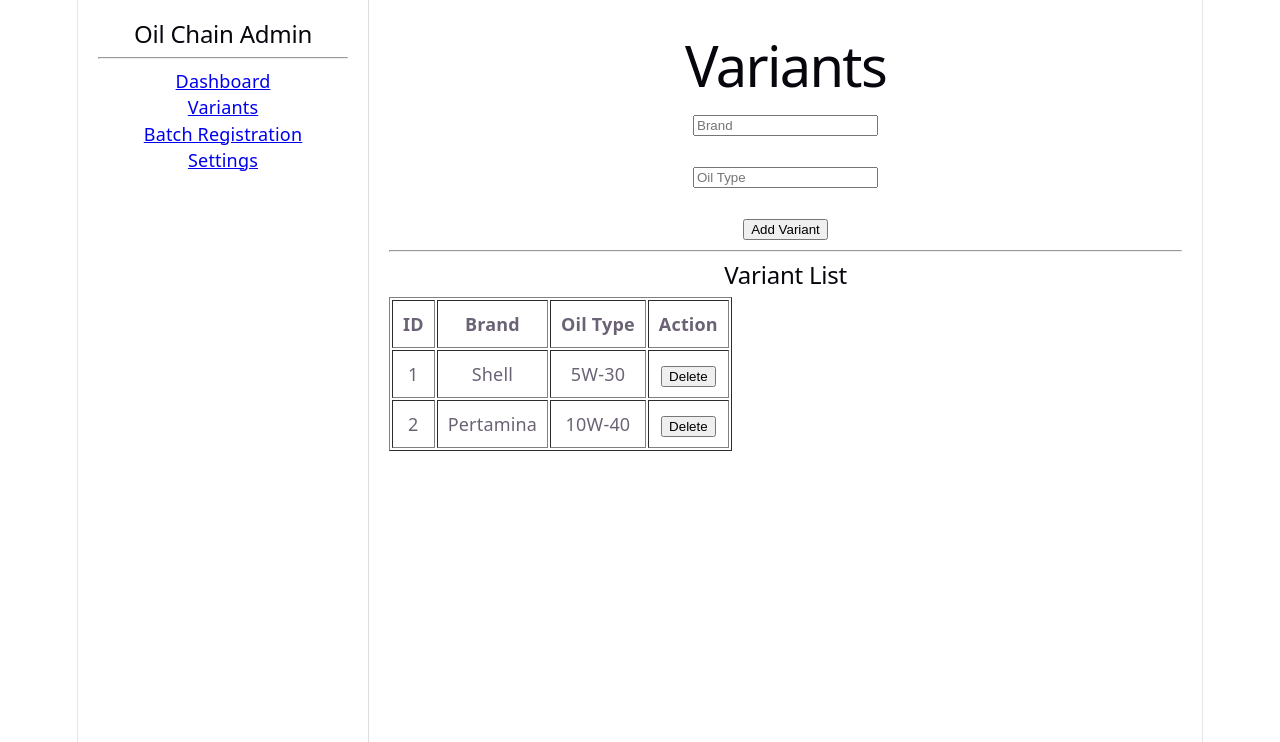
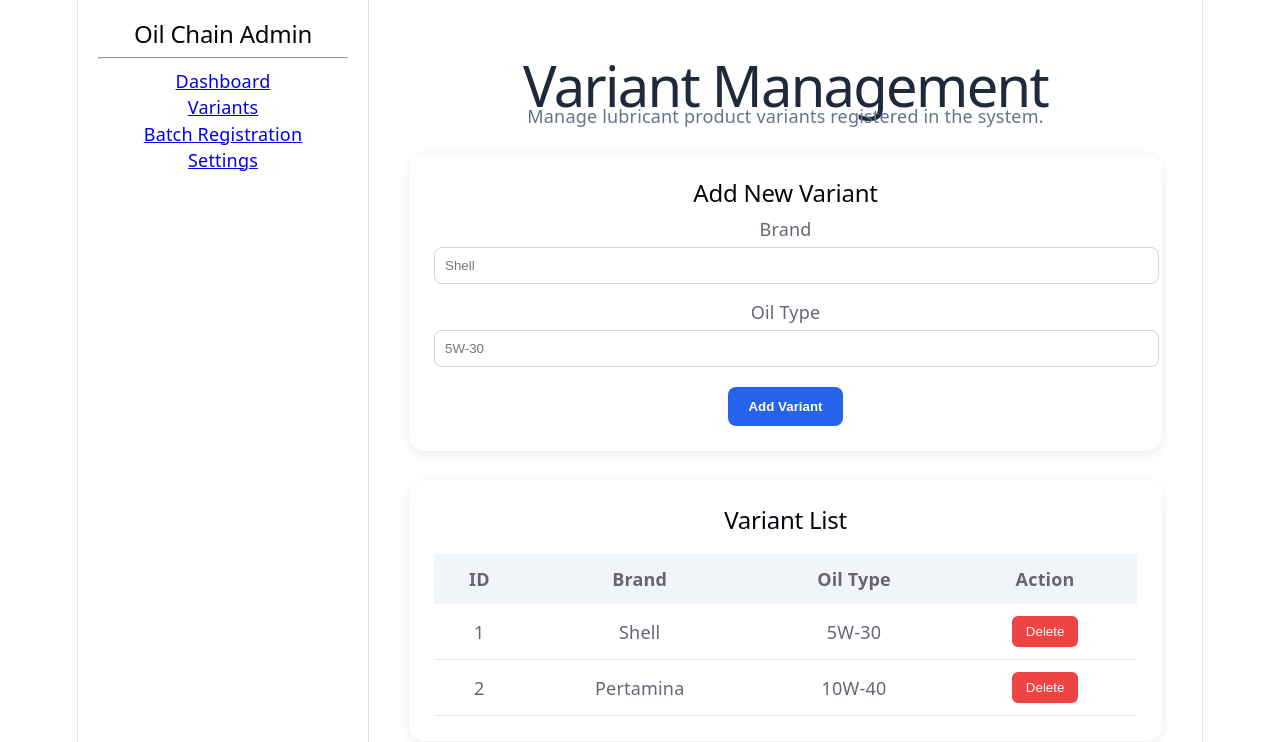
Before and after one commit to alizaenazet/oil-chain-validator, a React app in the folder frontend/: page /variants in a window 1280 px wide. Shown: the top 742 px of the page. Built offline with nearby package versions, Linux system fonts and the light colour scheme; sample sign-in values are in the browser's storage; the HTML template or start-up script is replaced by a standard one.

Commit message:
feat: modern variants management ui

```diff
--- a/frontend/src/pages/Variants.jsx
+++ b/frontend/src/pages/Variants.jsx
@@ -55,80 +55,289 @@ function Variants() {
   const handleDelete = (id) => {
     setVariants(
       variants.filter(
-        (variant) => variant.id !== id
+        (variant) =>
+          variant.id !== id
       )
     );
   };
 
   return (
     <AdminLayout>
-      <h1>Variants</h1>
+      <div style={{ padding: "20px" }}>
+        <h1
+          style={{
+            color: "#1e293b",
+            marginBottom: "5px",
+          }}
+        >
+          Variant Management
+        </h1>
 
-      <form onSubmit={handleSubmit}>
-        <input
-          type="text"
-          placeholder="Brand"
-          value={brand}
-          onChange={(e) =>
-            setBrand(e.target.value)
-          }
-        />
+        <p
+          style={{
+            color: "#64748b",
+            marginBottom: "25px",
+          }}
+        >
+          Manage lubricant product
+          variants registered in
+          the system.
+        </p>
 
-        <br />
+        <div
+          style={{
+            background: "white",
+            padding: "25px",
+            borderRadius: "15px",
+            boxShadow:
+              "0 3px 12px rgba(0,0,0,0.08)",
+            marginBottom: "30px",
+          }}
+        >
+          <h2>Add New Variant</h2>
+
+          <form
+            onSubmit={handleSubmit}
+          >
+            <div
+              style={{
+                marginBottom: "15px",
+              }}
+            >
+              <label>
+                Brand
+              </label>
+
               <br />
 
               <input
                 type="text"
-          placeholder="Oil Type"
+                placeholder="Shell"
+                value={brand}
+                onChange={(e) =>
+                  setBrand(
+                    e.target.value
+                  )
+                }
+                style={{
+                  width: "100%",
+                  padding: "10px",
+                  marginTop: "5px",
+                  borderRadius: "8px",
+                  border:
+                    "1px solid #cbd5e1",
+                }}
+              />
+            </div>
+
+            <div
+              style={{
+                marginBottom: "20px",
+              }}
+            >
+              <label>
+                Oil Type
+              </label>
+
+              <br />
+
+              <input
+                type="text"
+                placeholder="5W-30"
                 value={oilType}
                 onChange={(e) =>
-            setOilType(e.target.value)
+                  setOilType(
+                    e.target.value
+                  )
                 }
+                style={{
+                  width: "100%",
+                  padding: "10px",
+                  marginTop: "5px",
+                  borderRadius: "8px",
+                  border:
+                    "1px solid #cbd5e1",
+                }}
               />
+            </div>
 
-        <br />
-        <br />
-
-        <button type="submit">
+            <button
+              type="submit"
+              style={{
+                background:
+                  "#2563eb",
+                color: "white",
+                border: "none",
+                padding:
+                  "12px 20px",
+                borderRadius:
+                  "8px",
+                cursor: "pointer",
+                fontWeight: "bold",
+              }}
+            >
               Add Variant
             </button>
           </form>
+        </div>
 
-      <hr />
+        <div
+          style={{
+            background: "white",
+            padding: "25px",
+            borderRadius: "15px",
+            boxShadow:
+              "0 3px 12px rgba(0,0,0,0.08)",
+          }}
+        >
+          <h2
+            style={{
+              marginBottom: "20px",
+            }}
+          >
+            Variant List
+          </h2>
 
-      <h2>Variant List</h2>
+          <div
+            style={{
+              overflowX: "auto",
+            }}
+          >
+            <table
+              style={{
+                width: "100%",
+                borderCollapse:
+                  "collapse",
+              }}
+            >
+              <thead>
+                <tr
+                  style={{
+                    background:
+                      "#f1f5f9",
+                  }}
+                >
+                  <th
+                    style={{
+                      padding:
+                        "12px",
+                    }}
+                  >
+                    ID
+                  </th>
 
-      <table border="1" cellPadding="10">
-        <thead>
-          <tr>
-            <th>ID</th>
-            <th>Brand</th>
-            <th>Oil Type</th>
-            <th>Action</th>
+                  <th
+                    style={{
+                      padding:
+                        "12px",
+                    }}
+                  >
+                    Brand
+                  </th>
+
+                  <th
+                    style={{
+                      padding:
+                        "12px",
+                    }}
+                  >
+                    Oil Type
+                  </th>
+
+                  <th
+                    style={{
+                      padding:
+                        "12px",
+                    }}
+                  >
+                    Action
+                  </th>
                 </tr>
               </thead>
 
               <tbody>
-          {variants.map((variant) => (
-            <tr key={variant.id}>
-              <td>{variant.id}</td>
-              <td>{variant.brand}</td>
-              <td>{variant.oilType}</td>
-              <td>
+                {variants.map(
+                  (variant) => (
+                    <tr
+                      key={
+                        variant.id
+                      }
+                      style={{
+                        borderBottom:
+                          "1px solid #e2e8f0",
+                      }}
+                    >
+                      <td
+                        style={{
+                          padding:
+                            "12px",
+                        }}
+                      >
+                        {
+                          variant.id
+                        }
+                      </td>
+
+                      <td
+                        style={{
+                          padding:
+                            "12px",
+                        }}
+                      >
+                        {
+                          variant.brand
+                        }
+                      </td>
+
+                      <td
+                        style={{
+                          padding:
+                            "12px",
+                        }}
+                      >
+                        {
+                          variant.oilType
+                        }
+                      </td>
+
+                      <td
+                        style={{
+                          padding:
+                            "12px",
+                        }}
+                      >
                         <button
                           onClick={() =>
                             handleDelete(
                               variant.id
                             )
                           }
+                          style={{
+                            background:
+                              "#ef4444",
+                            color:
+                              "white",
+                            border:
+                              "none",
+                            padding:
+                              "8px 14px",
+                            borderRadius:
+                              "6px",
+                            cursor:
+                              "pointer",
+                          }}
                         >
                           Delete
                         </button>
                       </td>
                     </tr>
-          ))}
+                  )
+                )}
               </tbody>
             </table>
+          </div>
+        </div>
+      </div>
     </AdminLayout>
   );
 }
```
Lines whose indentation alone changed are shown as unchanged.
